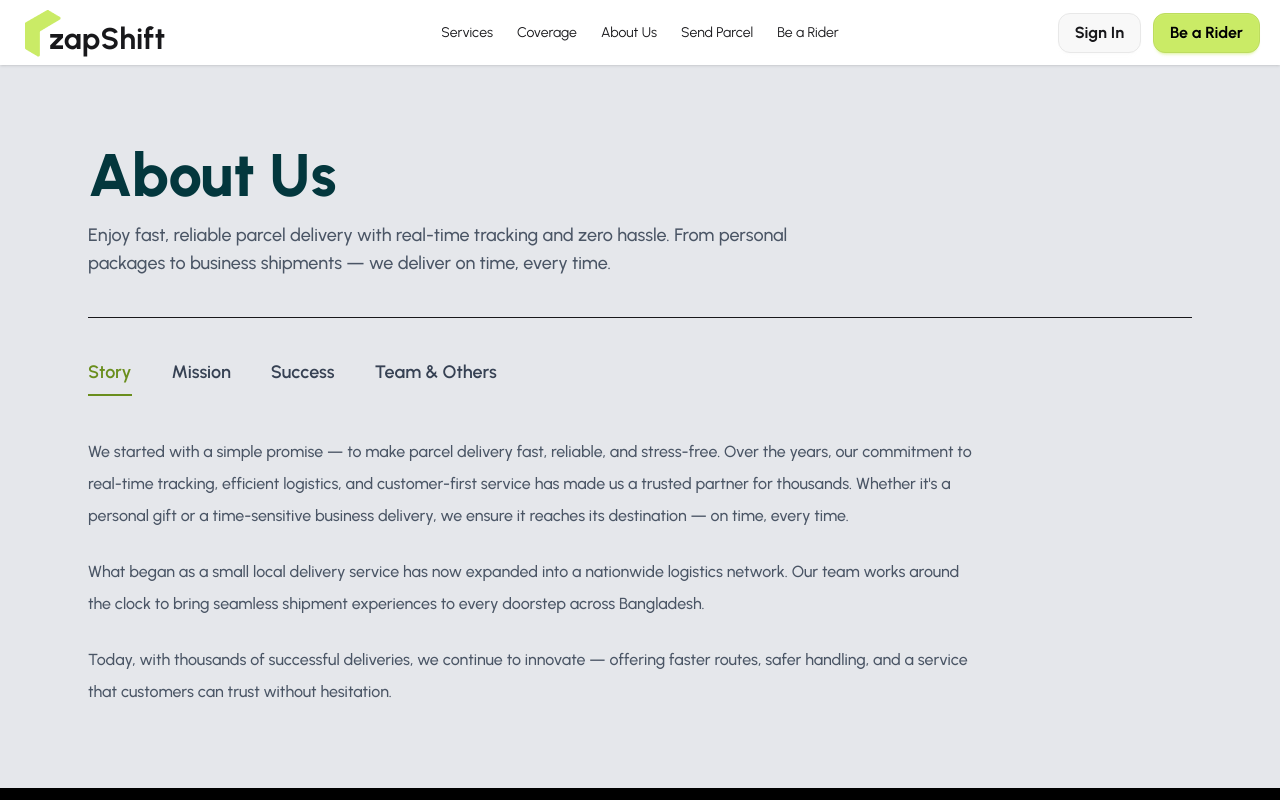
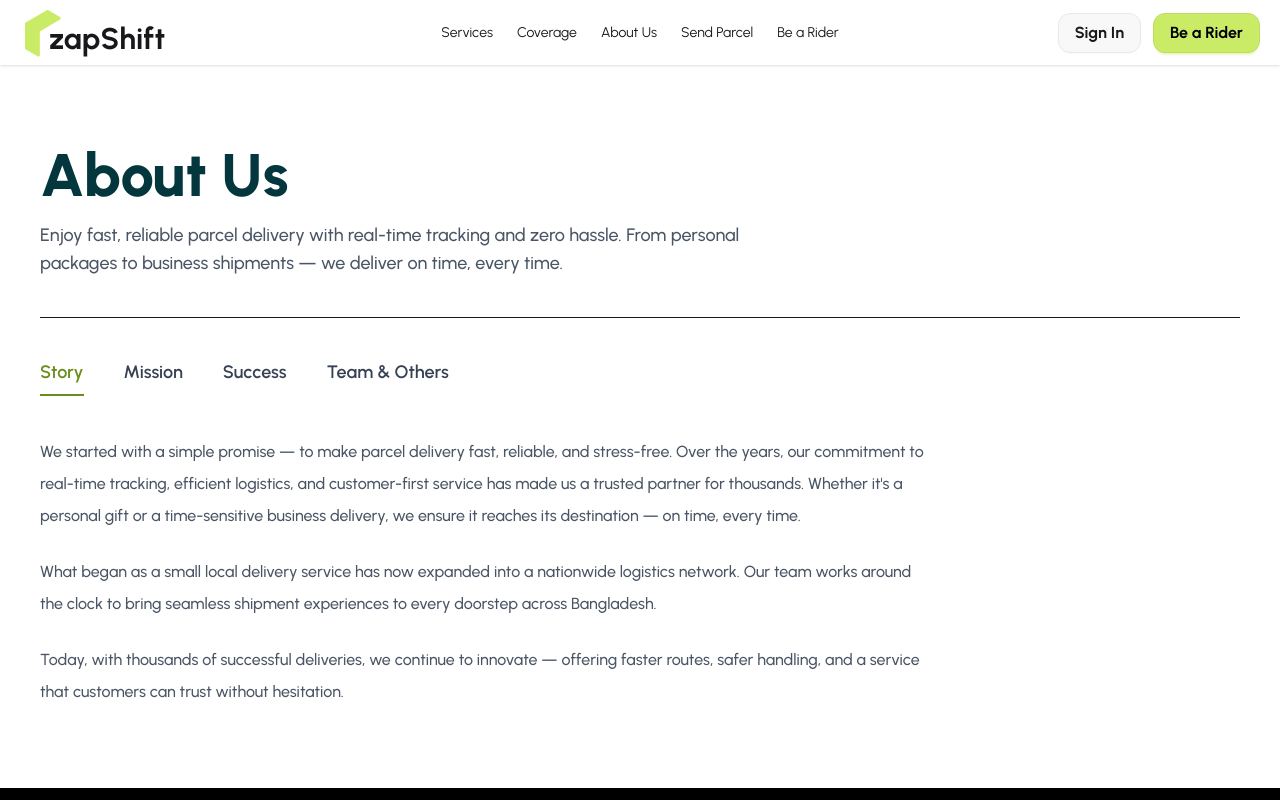
Before and after one commit to Hlamong55/zap-shift-delivery-client, a React (Vite) app: page /about in a window 1280 px wide. Shown: the top 800 px of the page. Built offline with nearby package versions, Linux system fonts and the light colour scheme; no server answers.

Commit message:
implemented about us page

```diff
--- a/src/pages/AboutUs/AboutUs.jsx
+++ b/src/pages/AboutUs/AboutUs.jsx
@@ -104,7 +104,7 @@ const AboutUs = () => {
   };
 
   return (
-    <div className="max-w-6xl mx-auto px-6 py-20">
+    <div className="max-w-7xl mx-auto bg-white px-10 py-20">
       {/* Heading */}
       <h1 className="text-6xl font-extrabold text-secondary mb-4">About Us</h1>
       <p className="text-gray-600 text-lg font-medium max-w-3xl">
```
